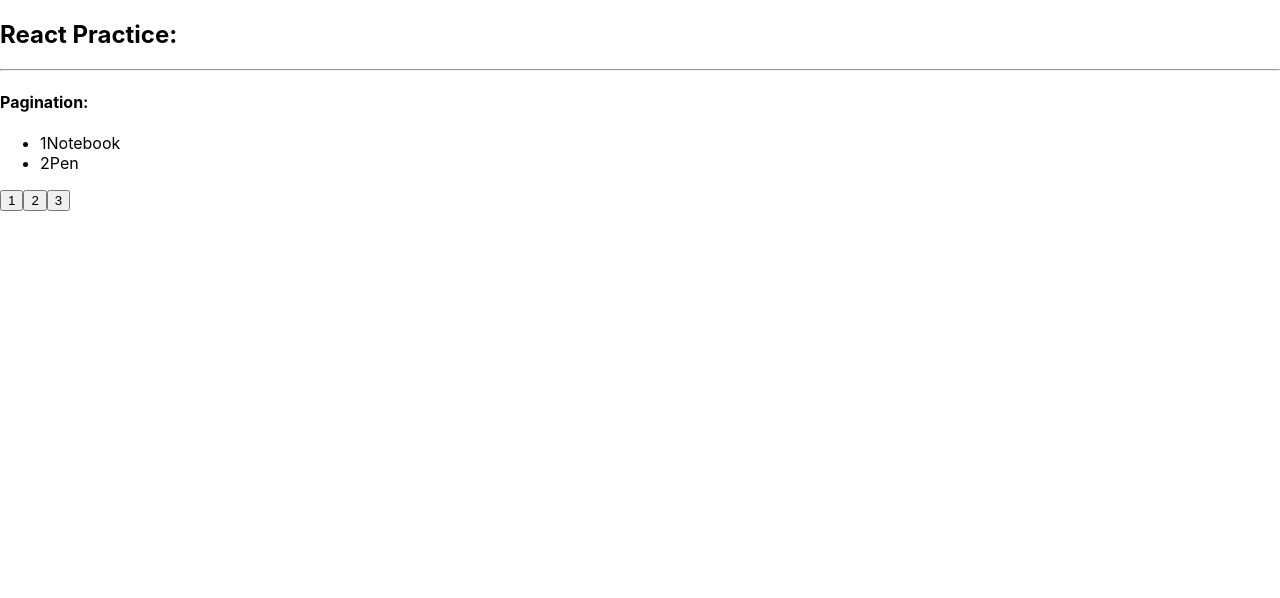
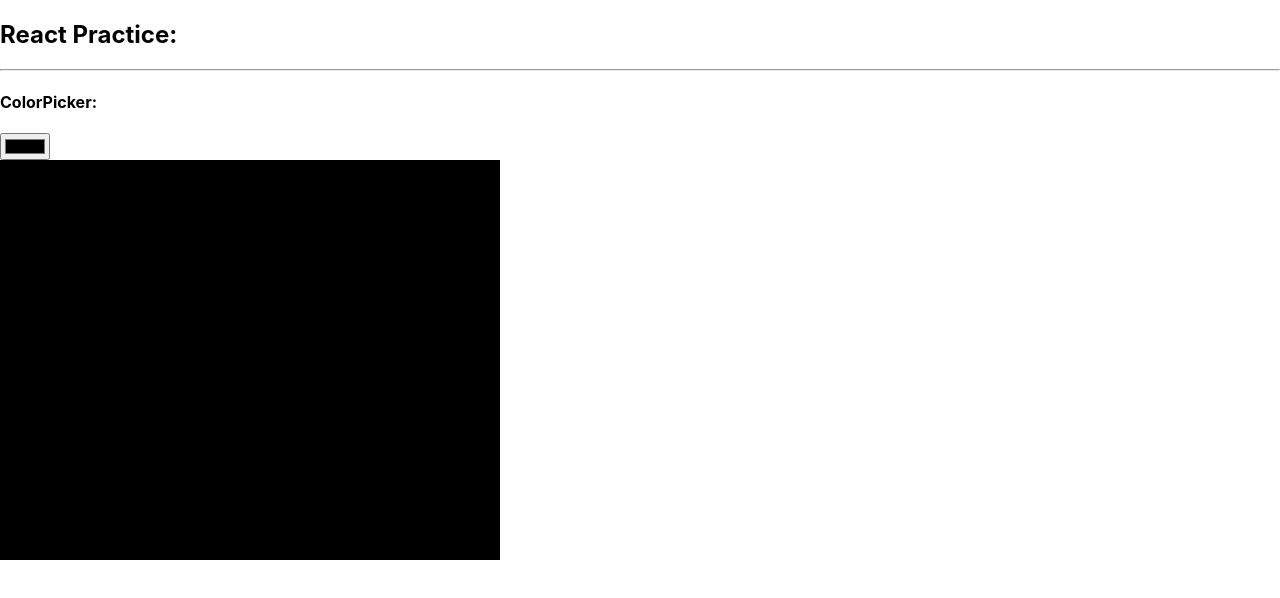
Before and after one commit to tharuAnish/StartCraft, a React (Create React App) app: page / in a window 1280 px wide. Shown: the top 598 px of the page. Built offline with nearby package versions, Linux system fonts and the light colour scheme.

Commit message:
Implemented a color picker that allows users to select a color

```diff
--- a/src/App.js
+++ b/src/App.js
@@ -15,9 +15,10 @@
 import Weather from "./Components/14Weather"
 import SearchItems from "./Components/15SearchItems"
 import Pagination from "./Components/16Pagination"
+import ColorPicker from "./Components/17ColorPicker"
 
 export default function App() {
-  const items = ["1Notebook", "2Pen", "3Laptop", "4Book", "5Wallet", "6Keys"]
+  // const items = ["1Notebook", "2Pen", "3Laptop", "4Book", "5Wallet", "6Keys"]
 
   return (
     <div>
@@ -38,7 +39,8 @@
       {/* <Login /> */}
       {/* <Weather /> */}
       {/* <SearchItems items={items} /> */}
-      <Pagination items={items} itemsPerPage={2} />
+      {/* <Pagination items={items} itemsPerPage={2} /> */}
+      <ColorPicker />
     </div>
   )
 }
--- /dev/null
+++ b/src/Components/17ColorPicker.jsx
@@ -0,0 +1,21 @@
+import React, { useState } from "react"
+
+const ColorPicker = () => {
+  const [selectedColor, setSelectedColor] = useState("#000000")
+
+  return (
+    <div>
+      <h4>ColorPicker:</h4>
+      <input type="color" onChange={(e) => setSelectedColor(e.target.value)} />
+      <div
+        style={{
+          backgroundColor: selectedColor,
+          height: "400px",
+          width: "500px",
+        }}
+      ></div>
+    </div>
+  )
+}
+
+export default ColorPicker
```
